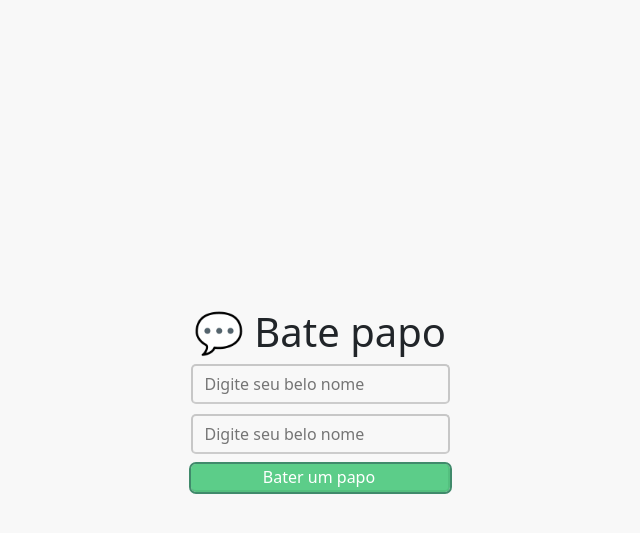
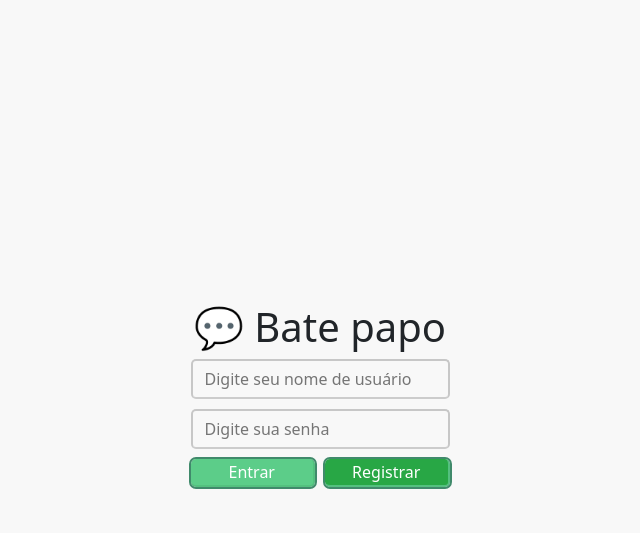
Before and after one commit to iagorivelo/chat-php, a PHP site: page / in a window 1280 px wide. Shown: the top 533 px of the page, without its empty margins (320-960 px from the left). Run offline with PHP 8.4, Linux system fonts and the light colour scheme.

Commit message:
🐛 fix: resolve issue #23 - Tela inicial > User Login com autenticação robusta

```diff
--- a/app/chat/View/home.phtml
+++ b/app/chat/View/home.phtml
@@ -13,11 +13,56 @@
   <body>
     <h1>💬 Bate papo</h1>
     <section>
-      <form method="POST" action="chat">
-        <input name="user" autofocus required id="user" style="margin-bottom: 10px;" type='text' placeholder='Digite seu belo nome' class='<?= $error ? "error-input" : "" ?> text-bar' />
-        <input name="password" required id="password" style="margin-bottom: 10px;" type='password' placeholder='Digite seu belo nome' class='<?= $error ? "error-input" : "" ?> text-bar' />
-        <input class="enter-button" type="submit" value="Bater um papo" />
+      <form method="POST" action="authenticate" id="authForm">
+        <input type="hidden" name="action" id="action" value="login" />
+        <input name="user" autofocus required id="user" style="margin-bottom: 10px;" type='text' placeholder='Digite seu nome de usuário' class='<?= $error ? "error-input" : "" ?> text-bar' maxlength="20" />
+        <input name="password" required id="password" style="margin-bottom: 10px;" type='password' placeholder='Digite sua senha' class='<?= $error ? "error-input" : "" ?> text-bar' minlength="6" />
+
+        <div style="display: flex; gap: 10px; margin-bottom: 10px;">
+          <input class="enter-button" type="submit" value="Entrar" style="flex: 1;" onclick="setAction('login')" />
+          <input class="enter-button" type="submit" value="Registrar" style="flex: 1; background-color: #28a745;" onclick="setAction('register')" />
+        </div>
+
+        <?php if($error): ?>
+        <p style="color: #dc3545; text-align: center; margin-top: 10px;">
+          <?php
+            $errorMsg = 'Erro desconhecido';
+            if(isset($_GET['Error'])) {
+              switch($_GET['Error']) {
+                case 'User':
+                  $errorMsg = 'Nome de usuário inválido';
+                  break;
+                case 'UserNotFound':
+                  $errorMsg = 'Usuário não encontrado';
+                  break;
+                case 'InvalidPassword':
+                  $errorMsg = 'Senha incorreta';
+                  break;
+                case 'UserExists':
+                  $errorMsg = 'Usuário já existe';
+                  break;
+                case 'PasswordLength':
+                  $errorMsg = 'Senha deve ter no mínimo 6 caracteres';
+                  break;
+                case 'NameLength':
+                  $errorMsg = 'Nome de usuário muito longo (máx. 20 caracteres)';
+                  break;
+                case 'MissingData':
+                  $errorMsg = 'Dados incompletos';
+                  break;
+              }
+            }
+            echo $errorMsg;
+          ?>
+        </p>
+        <?php endif; ?>
       </form>
     </section>
+
+    <script>
+      function setAction(action) {
+        document.getElementById('action').value = action;
+      }
+    </script>
   </body>
 </html>
```
